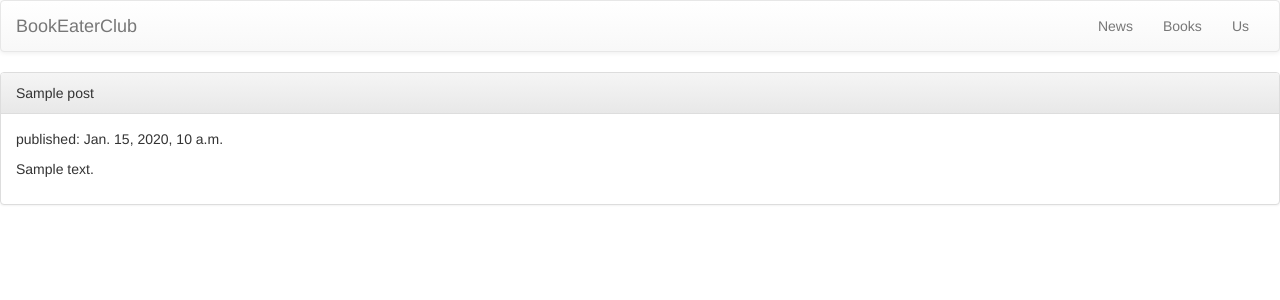
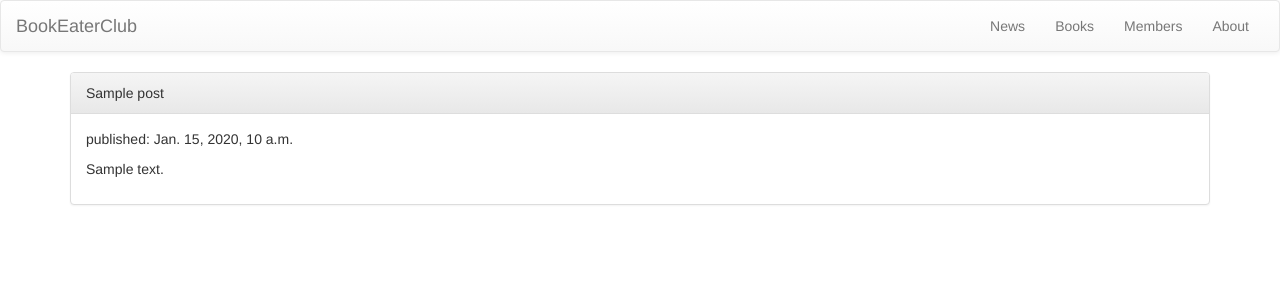
Before and after one commit to MarcinDrzewiecki/BookEater, a Django app: template news/templates/news/post_list.html in a window 1280 px wide. Shown: the top 300 px of the page. Run offline with Django 3.2, Linux system fonts and the light colour scheme; the template is opened without the code that fills it: values that come from a table or form of the project are taken from there, others are empty; tables that the repository leaves empty hold one stand-in row (values such as "Sample post"); some libraries are stand-ins or nearby versions.

Commit message:
adding some css styling

```diff
--- a/news/templates/news/post_list.html
+++ b/news/templates/news/post_list.html
@@ -7,7 +7,6 @@
     <body>
         <nav class="navbar navbar-default">
   <div class="container-fluid">
-    <!-- Brand and toggle get grouped for better mobile display -->
     <div class="navbar-header">
       <button type="button" class="navbar-toggle collapsed" data-toggle="collapse" data-target="#bs-example-navbar-collapse-1" aria-expanded="false">
         <span class="sr-only">Toggle navigation</span>
@@ -17,18 +16,17 @@
       </button>
       <a class="navbar-brand" href="#">BookEaterClub</a>
     </div>
-
-    <!-- Collect the nav links, forms, and other content for toggling -->
     <div class="collapse navbar-collapse" id="bs-example-navbar-collapse-1">
       <ul class="nav navbar-nav navbar-right">
         <li><a href="#">News</a></li>
         <li><a href="#">Books</a></li>
-        <li><a href="#">Us</a></li>
+        <li><a href="#">Members</a></li>
+        <li><a href="#">About</a></li>
       </ul>
-    </div><!-- /.navbar-collapse -->
-  </div><!-- /.container-fluid -->
+    </div>
+  </div>
 </nav>
-
+<div class="container">
 {% for post in posts %}
 <div class="panel panel-default">
   <div class="panel-heading">{{ post.title }}</div>
@@ -38,5 +36,6 @@
   </div>
 </div>
 {% endfor %}
+</div>
     </body>
 </html>
```
